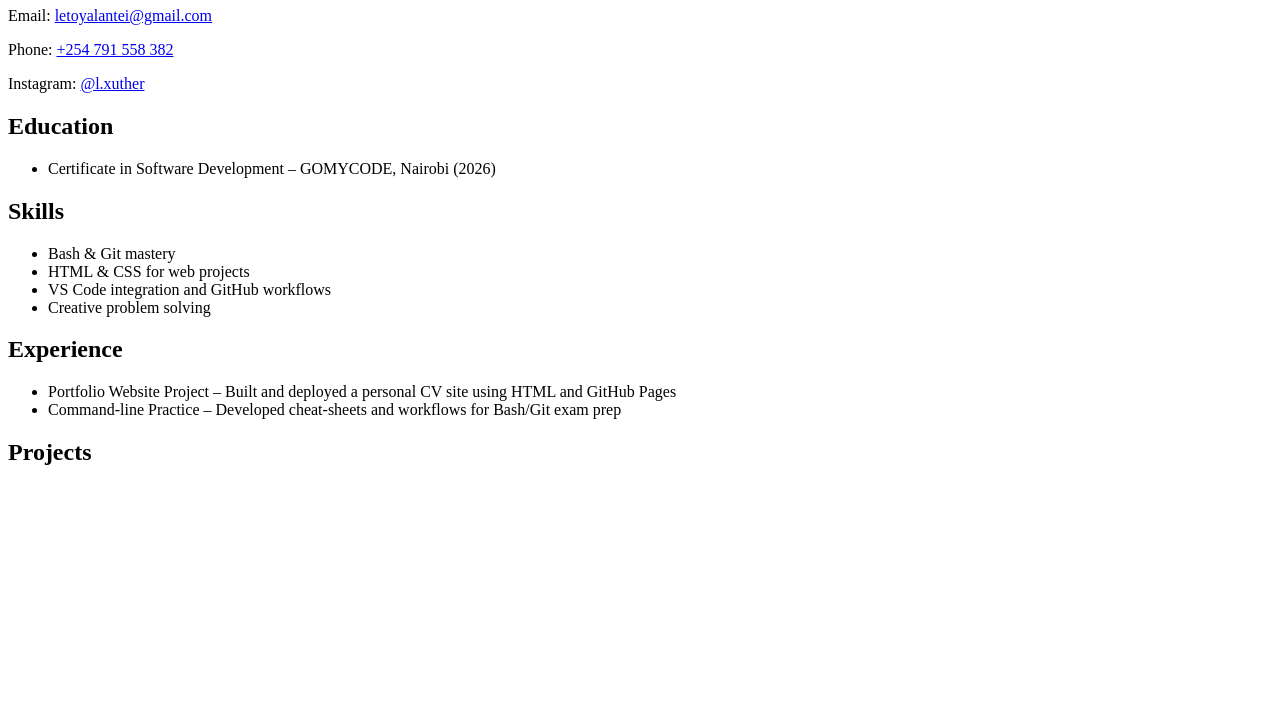
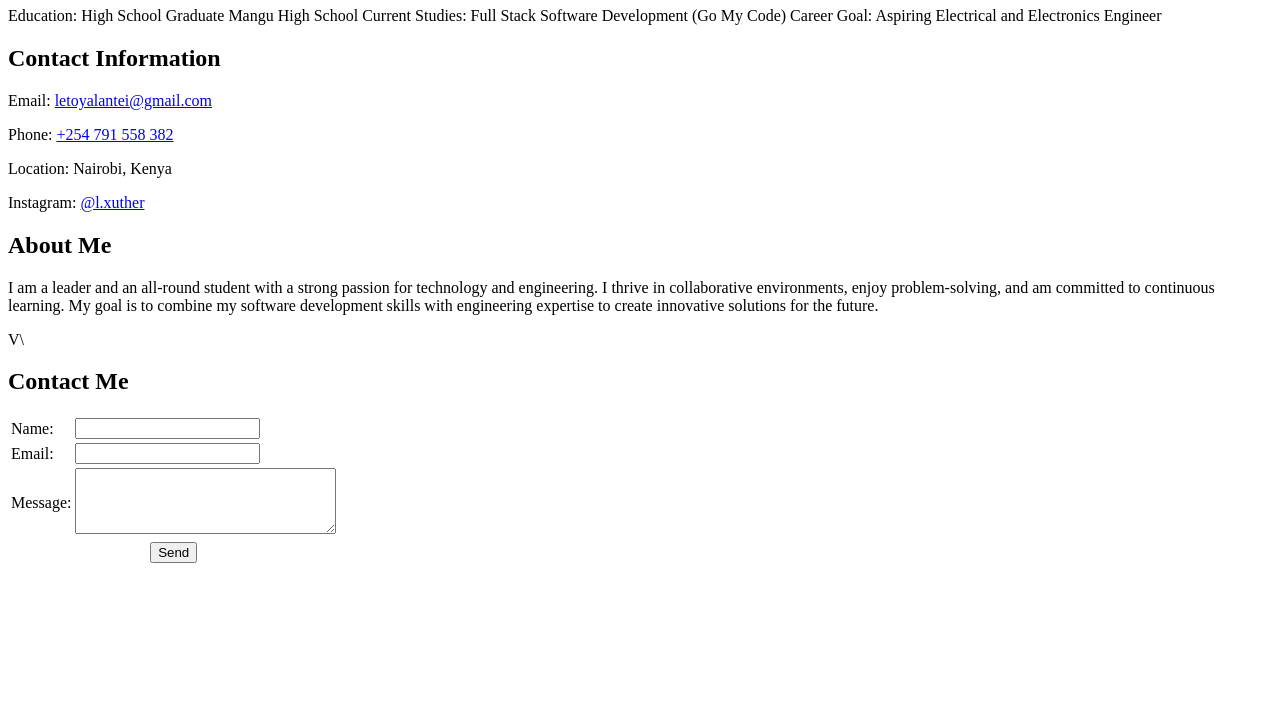
Before and after one commit to LutherLantei/Portfolio-GOMYCODE, a plain HTML site: page index.html in a window 1280 px wide. Shown: the part 73-800 px from the top of the page. Drawn offline with Linux system fonts and the light colour scheme.

Commit message:
Update portfolio details and add contact form

```diff
--- a/index.html
+++ b/index.html
@@ -1,49 +1,71 @@
-
 <!doctype html>
 <html lang="en">
   <head>
     <meta charset="UTF-8" />
     <meta name="viewport" content="width=device-width, initial-scale=1.0" />
-    <title>Luther Lantei Portfolio</title>
+    <title>Document</title>
   </head>
-  <body></body>
   <body>
-    <h1>Luther Lantei</h1>
+    <h1>LUTHER LANTEI</h1>
+    <p>
+      Education: High School Graduate Mangu High School Current Studies: Full
+      Stack Software Development (Go My Code) Career Goal: Aspiring Electrical
+      and Electronics Engineer
+    </p>
+    <h2>Contact Information</h2>
     <p>
       Email: <a href="mailto:letoyalantei@gmail.com">letoyalantei@gmail.com</a>
     </p>
-    <p></p>
     <p>Phone: <a href="tel:+254791558382">+254 791 558 382</a></p>
+    <p>Location: Nairobi, Kenya</p>
     <p>
       Instagram:
       <a href="https://instagram.com/l.xuther" target="_blank">@l.xuther</a>
     </p>
-    <h2>Education</h2>
-    <ul>
-      <li>Certificate in Software Development – GOMYCODE, Nairobi (2026)</li>
-    </ul>
 
-    <h2>Skills</h2>
-    <ul>
-      <li>Bash & Git mastery</li>
-      <li>HTML & CSS for web projects</li>
-      <li>VS Code integration and GitHub workflows</li>
-      <li>Creative problem solving</li>
-    </ul>
+    <h2>About Me</h2>
+    <p>
+      I am a leader and an all-round student with a strong passion for
+      technology and engineering. I thrive in collaborative environments, enjoy
+      problem-solving, and am committed to continuous learning. My goal is to
+      combine my software development skills with engineering expertise to
+      create innovative solutions for the future.
+    </p>
+  </body>
+  V\
+  <h2>Contact Me</h2>
 
-    <h2>Experience</h2>
-    <ul>
-      <li>
-        Portfolio Website Project – Built and deployed a personal CV site using
-        HTML and GitHub Pages
-      </li>
-      <li>
-        Command-line Practice – Developed cheat-sheets and workflows for
-        Bash/Git exam prep
-      </li>
-    </ul>
-
-    <h2>Projects</h2>
-    <ul></ul>
-  </body>
+  <form
+    action="mailto:letoyalantei@gmail.com"
+    method="post"
+    enctype="text/plain"
+  >
+    <table>
+      <tr>
+        <td><label for="name">Name:</label></td>
+        <td><input type="text" id="name" name="name" required /></td>
+      </tr>
+      <tr>
+        <td><label for="email">Email:</label></td>
+        <td><input type="email" id="email" name="email" required /></td>
+      </tr>
+      <tr>
+        <td><label for="message">Message:</label></td>
+        <td>
+          <textarea
+            id="message"
+            name="message"
+            rows="4"
+            cols="30"
+            required
+          ></textarea>
+        </td>
+      </tr>
+      <tr>
+        <td colspan="2" style="text-align: center">
+          <button type="submit">Send</button>
+        </td>
+      </tr>
+    </table>
+  </form>
 </html>
```
